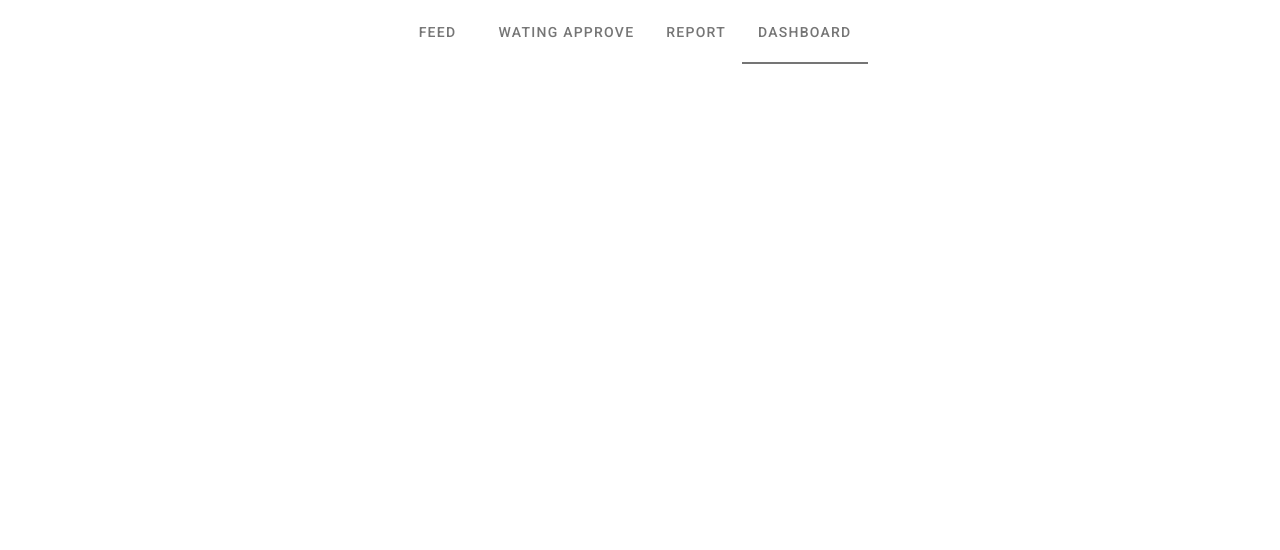
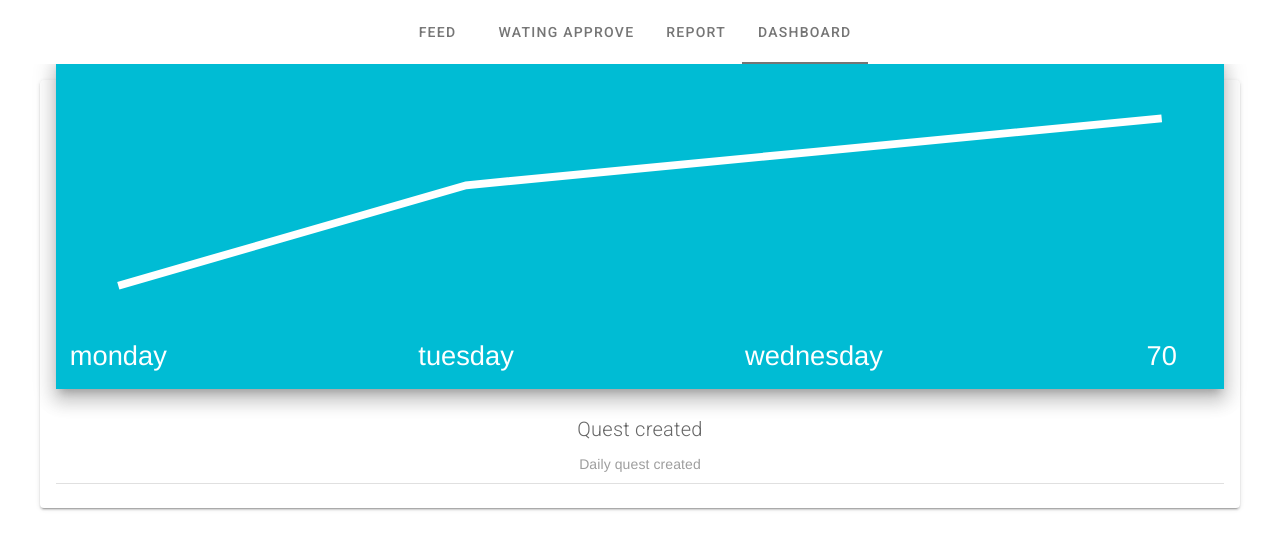
Before and after one commit to HaragoSeries-png/Questboard-admin, a Vue app: page /dashboard in a window 1280 px wide. Shown: the top 550 px of the page. Built offline with nearby package versions, Linux system fonts and the light colour scheme.

Commit message:
Faith dashboard

```diff
--- a/package.json
+++ b/package.json
@@ -9,6 +9,7 @@
   },
   "dependencies": {
     "@vue/cli": "^4.5.12",
+    "apexcharts": "^3.26.1",
     "axios": "^0.21.1",
     "chart.js": "^3.1.1",
     "core-js": "^3.6.5",
--- /dev/null
+++ b/src/components/Dailyquest.vue
@@ -0,0 +1,57 @@
+<template>
+    <div>
+    <v-card
+    class="mt-4 mx-auto"
+    max-width="1200"
+  >
+    <v-sheet
+      class="v-sheet--offset mx-auto"
+      color="cyan"
+      elevation="12"
+      max-width="calc(100% - 32px)"
+    >
+      <v-sparkline
+        :labels="labels"
+        :value="value"
+        color="white"
+        line-width="2"
+        padding="16"
+      ></v-sparkline>
+    </v-sheet>
+
+    <v-card-text class="pt-0">
+      <div class="title font-weight-light mb-2">
+        Quest created
+      </div>
+      <div class="subheading font-weight-light grey--text">
+        Daily quest created
+      </div>
+      <v-divider class="my-2"></v-divider>
+    </v-card-text>
+  </v-card>
+</div>
+</template>
+<script>
+export default {
+    data: () => ({
+      labels: [
+        'monday',
+        'tuesday',
+        'wednesday',
+
+      ],
+      value: [
+        20,
+        50,
+        60,
+        70,
+      ],
+    }),
+  }
+</script>
+<style>
+.v-sheet--offset {
+    top: -24px;
+    position: relative;
+  }
+</style>
--- a/src/components/Table.vue
+++ b/src/components/Table.vue
@@ -115,6 +115,7 @@ export default {
       });
       if(re){
         this.$emit('q_reElement',this.id_selected);
+        this.$router.go();
       }
 
     },
--- a/src/views/Dashboard.vue
+++ b/src/views/Dashboard.vue
@@ -1,3 +1,18 @@
 <template>
+<dailyquest>
+</dailyquest>
+
+
 
 </template>
+<script>
+import Dailyquest from "..//components/Dailyquest"
+export default {
+    name : "Dashboard",
+  components : {Dailyquest},
+}
+
+</script>
+<style>
+
+</style>>
```
Also changed, not shown: src/components/categorybar.vue (added, +27 -0 lines), 1 other file (tests, documents, lock files or other folders).
